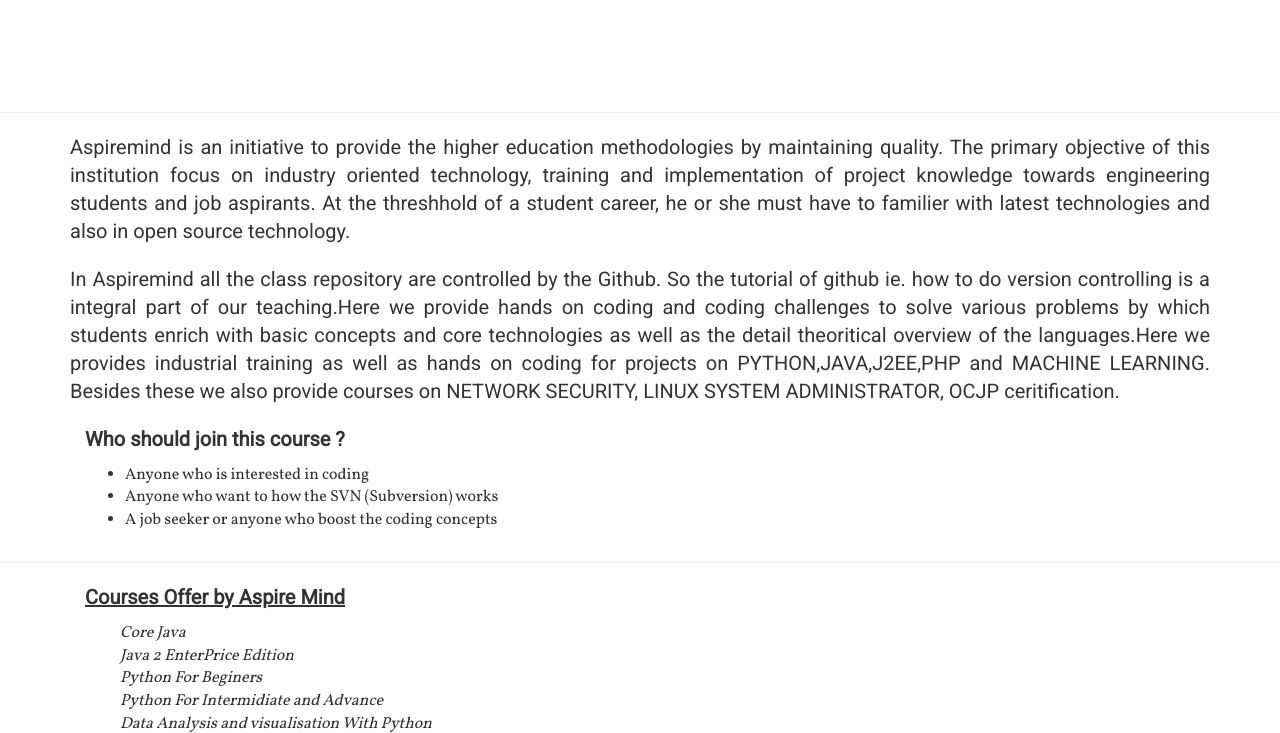
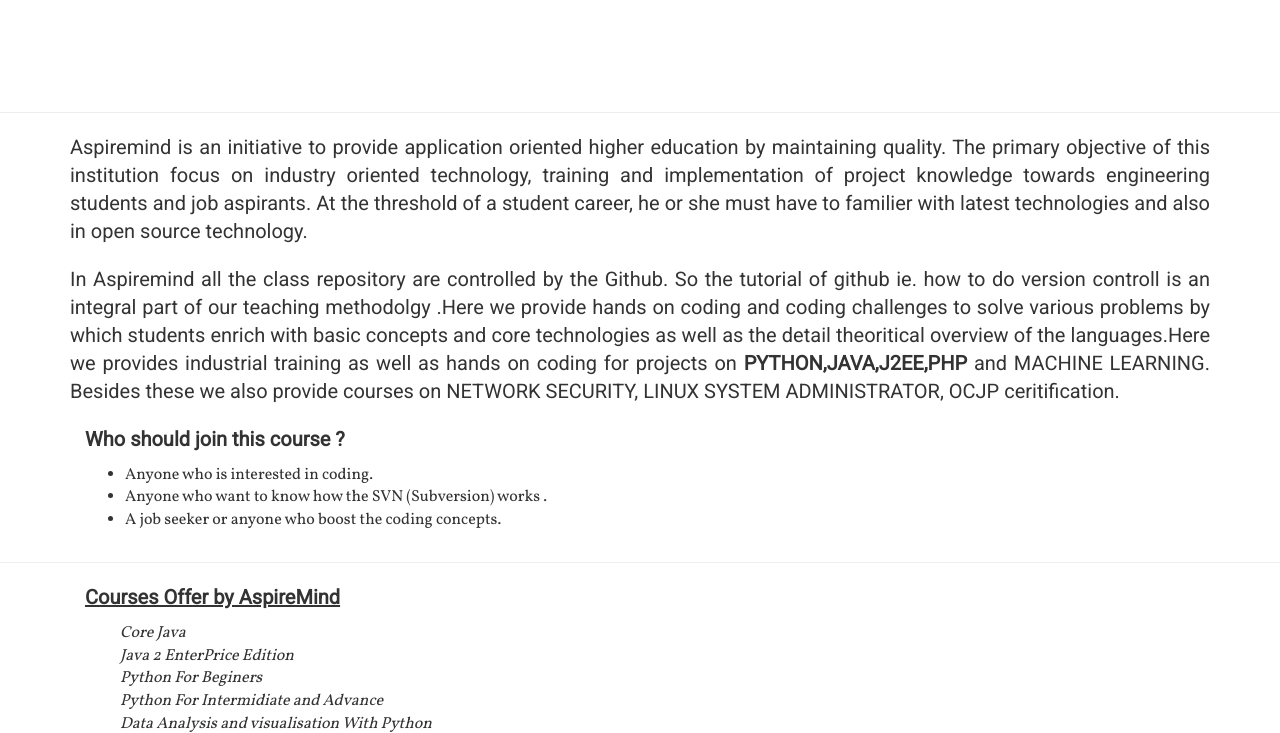
Before and after one commit to Aspiremind/aspiremind.github.io, a plain HTML site: page index.html in a window 1280 px wide. Shown: the part 54-787 px from the top of the page. Drawn offline with Linux system fonts and the light colour scheme; a web font is replaced by a local one.

Commit message:
Update index.html

```diff
--- a/index.html
+++ b/index.html
@@ -36,17 +36,15 @@
         <hr>
         <div class="container">
             <p class="lead startfont text" >
-	Aspiremind is an initiative to provide the higher education methodologies by maintaining quality. The primary objective of this institution focus on industry oriented technology, training and implementation of project  knowledge towards engineering students
-and job	aspirants.
-				At the threshhold of a student career, he or she must have to
-	familier with latest technologies and also in open source technology.
+	Aspiremind is an initiative to provide application oriented higher education by maintaining quality. The primary objective of this institution focus on industry oriented technology, training and implementation of project  knowledge towards engineering students
+and job	aspirants. At the threshold of a student career, he or she must have to familier with latest technologies and also in open source technology.
 
 			</p>
 			<p class="lead startfont text">
 
-				In Aspiremind all the class repository are controlled by the Github. So the tutorial of github ie. how to do version controlling is a
-integral part of our teaching.Here we provide hands on coding and coding challenges to solve various problems by which students enrich with basic concepts and core technologies as well as
-the detail theoritical overview of the languages.Here we provides industrial training as well as hands on coding for projects on PYTHON,JAVA,J2EE,PHP and MACHINE
+				In Aspiremind all the class repository are controlled by the Github. So the tutorial of github ie. how to do version controll is an
+integral part of our teaching methodolgy .Here we provide hands on coding and coding challenges to solve various problems by which students enrich with basic concepts and core technologies as well as
+the detail theoritical overview of the languages.Here we provides industrial training as well as hands on coding for projects on <b> PYTHON,JAVA,J2EE,PHP </b>and MACHINE
 LEARNING. Besides these we also provide courses on NETWORK SECURITY, LINUX SYSTEM ADMINISTRATOR, OCJP ceritification.
 			</p>
 
@@ -56,9 +54,9 @@ LEARNING. Besides these we also provide courses on NETWORK SECURITY, LINUX SYSTE
 	    <div class="container">
 		    <p class="startfont"><b>Who should join this course ?</b></p>
 	        <ul clas="fa-ul">
-	        <li class="text">Anyone who is interested in coding</li>
-	        <li class="text">Anyone who want to how the SVN (Subversion) works </li>
-	        <li class="text"> A job seeker or anyone who boost the coding concepts </li>
+	        <li class="text">Anyone who is interested in coding.</li>
+	        <li class="text">Anyone who want to know how the SVN (Subversion) works .</li>
+	        <li class="text"> A job seeker or anyone who boost the coding concepts. </li>
 
 	        </ul>
 	    </div>
@@ -67,7 +65,7 @@ LEARNING. Besides these we also provide courses on NETWORK SECURITY, LINUX SYSTE
         <hr/>
         <div class="container">
             <div class="col-md-6">
-            <p class ="startfont"><b><u>Courses Offer by Aspire Mind</u></b></p>
+            <p class ="startfont"><b><u>Courses Offer by AspireMind</u></b></p>
                 <ul class="fa-ul">
                     <li><i class="text">Core Java</i></li>
                     <div class="clear"></div>
@@ -214,8 +212,9 @@ LEARNING. Besides these we also provide courses on NETWORK SECURITY, LINUX SYSTE
        </div>
        <hr>
         <div class="container">
-            <p class="lead headings padding" text-align="center"><i class="fa fa-cog fa-spin"></i>&nbsp;&nbsp;<b><u>Job oriented course for Electrical Engineers:-PLC</u></b></p>
-            <div class="col-md-6">
+            <p class="lead headings padding" text-align="center"><i class="fa fa-cog fa-spin"></i>&nbsp;&nbsp;<b><u>Job oriented courses for Electrical Engineers:</u></b></p>
+		<p class="lead headings padding"> PLC</p>
+		<div class="col-md-6">
                 <li><i class="text">Relay Logic System</i></li>
                 <li><i class="text">Practials on Electrical Ckt. and Connections</i></li>
                 <li><i class="text">Relation between Electrical ladder circuit and PLC ladder circuit</i></li>
@@ -254,8 +253,7 @@ LEARNING. Besides these we also provide courses on NETWORK SECURITY, LINUX SYSTE
 
         <hr>
 <p class="lead startfont text">
-		  <b>*** AspireMind also provides tutorials classes for BE/B.TECH ,
-Bsc(Hons.) in Computer Science and ICSE/ISC/CBSE students.</b>
+		  <b>*** AspireMind also provides tutorials classes for BE/B.TECH ,Bsc(Hons.) in Computer Science and ICSE/ISC/CBSE students.</b>
 		 </p>
 	<hr>
         <!-- footer -->
```
